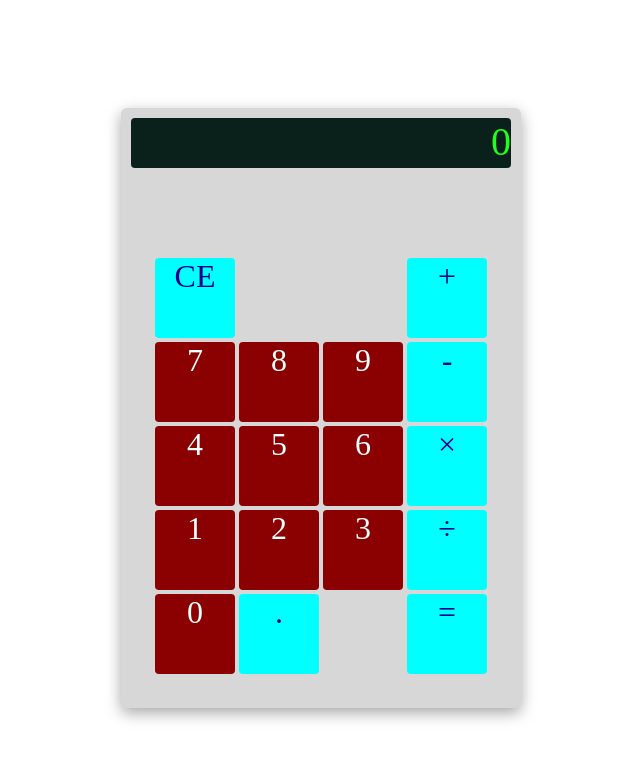
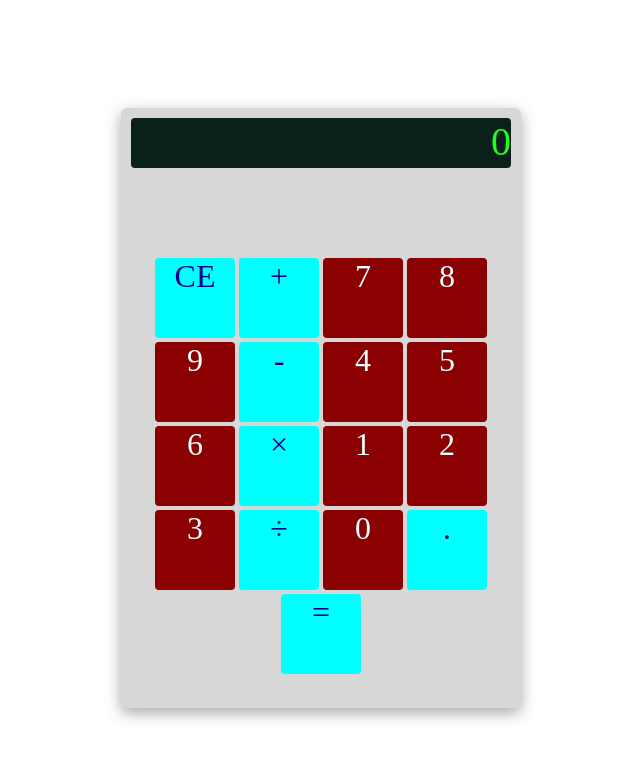
Before and after one commit to arkwright-iv/calculator-top, a plain HTML site: page index.html in a window 1280 px wide. Shown: the whole page, without its empty margins (319-959 px from the left). Drawn offline with Linux system fonts and the light colour scheme.

Commit message:
Remove "placeholder" buttons, layout broke

```diff
--- a/index.html
+++ b/index.html
@@ -13,8 +13,6 @@
     <div id="display">0</div>
     <div id="btns-container">
       <div id="clear-all" class="op-btn">CE</div>
-      <div class="op-btn placehldr"></div>
-      <div class="op-btn placehldr"></div>
       <div class="op-btn">+</div>
       <div class="num-btn">7</div>
       <div class="num-btn">8</div>
@@ -30,7 +28,6 @@
       <div class="op-btn">÷</div>
       <div class="num-btn">0</div>
       <div class="op-btn dot-btn">.</div>
-      <div class="op-btn placehldr"></div>
       <div class="op-btn">=</div>
     </div>
   </div>
--- a/style.css
+++ b/style.css
@@ -39,10 +39,6 @@ body {
   margin-top: 80px;
 }
 
-.placehldr {
-  filter: opacity(0);
-}
-
 .num-btn,
 .op-btn {
   width: 80px;
```
